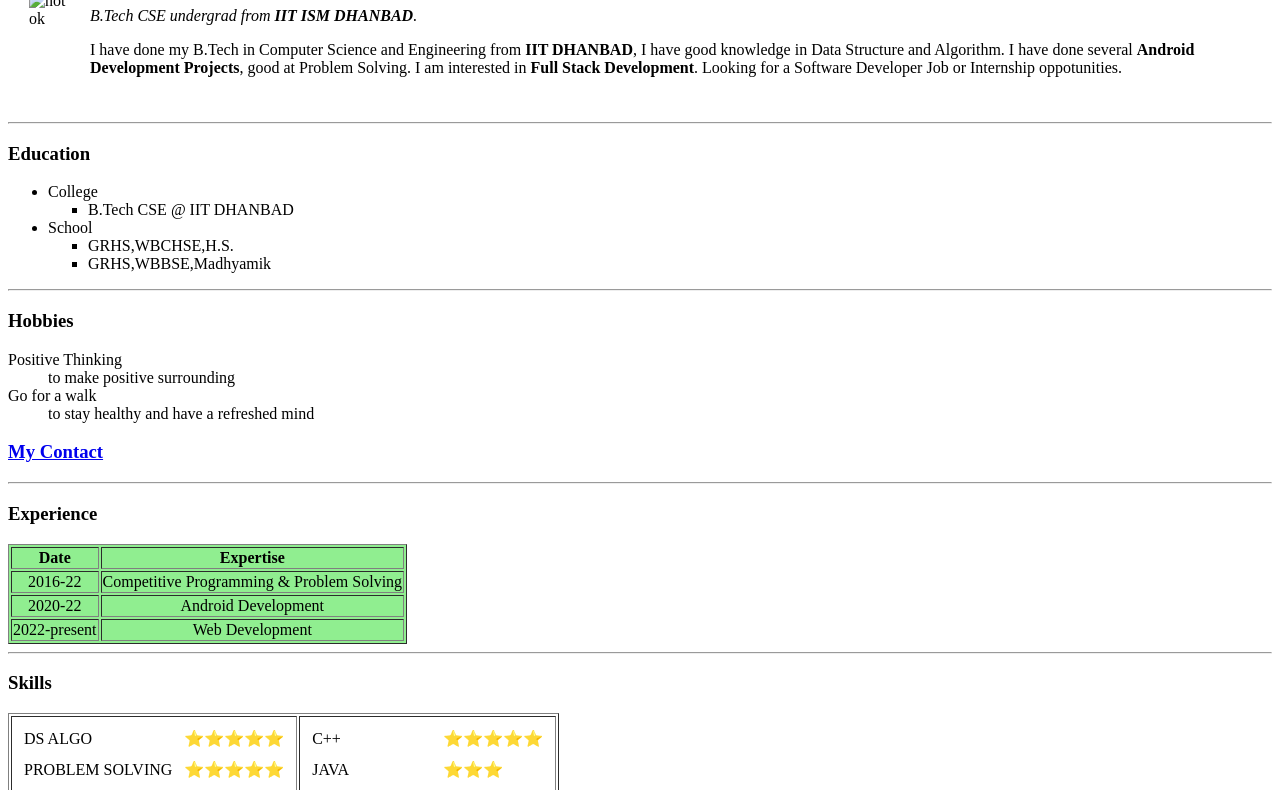
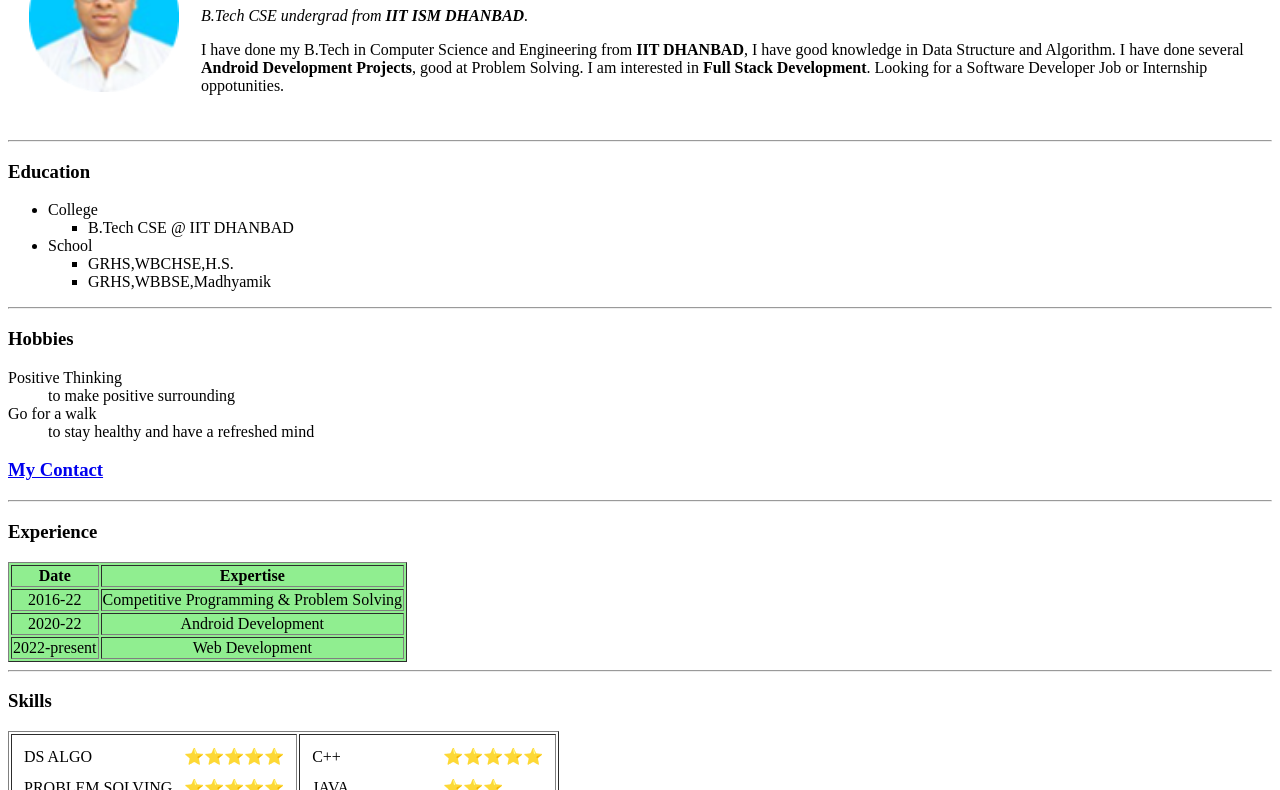
Before and after one commit to subhajit2696/cv, a plain HTML site: page index.html in a window 1280 px wide. Shown: the part 102-892 px from the top of the page. Drawn offline with Linux system fonts and the light colour scheme.

Commit message:
dp image location updated

```diff
--- a/index.html
+++ b/index.html
@@ -9,7 +9,7 @@
 <body>
     <table cellspacing="20">
       <tr>
-        <td><img src="image/subhajit_image.png" alt="not ok" width="150" height="150"></td>
+        <td><img src="subhajit_image.png" alt="not ok" width="150" height="150"></td>
         <td><h1>Subhajit Mandal</h1>
         <p font-style: italic;>
           <em>B.Tech CSE undergrad from <strong>IIT ISM DHANBAD</strong>.</em>
```
